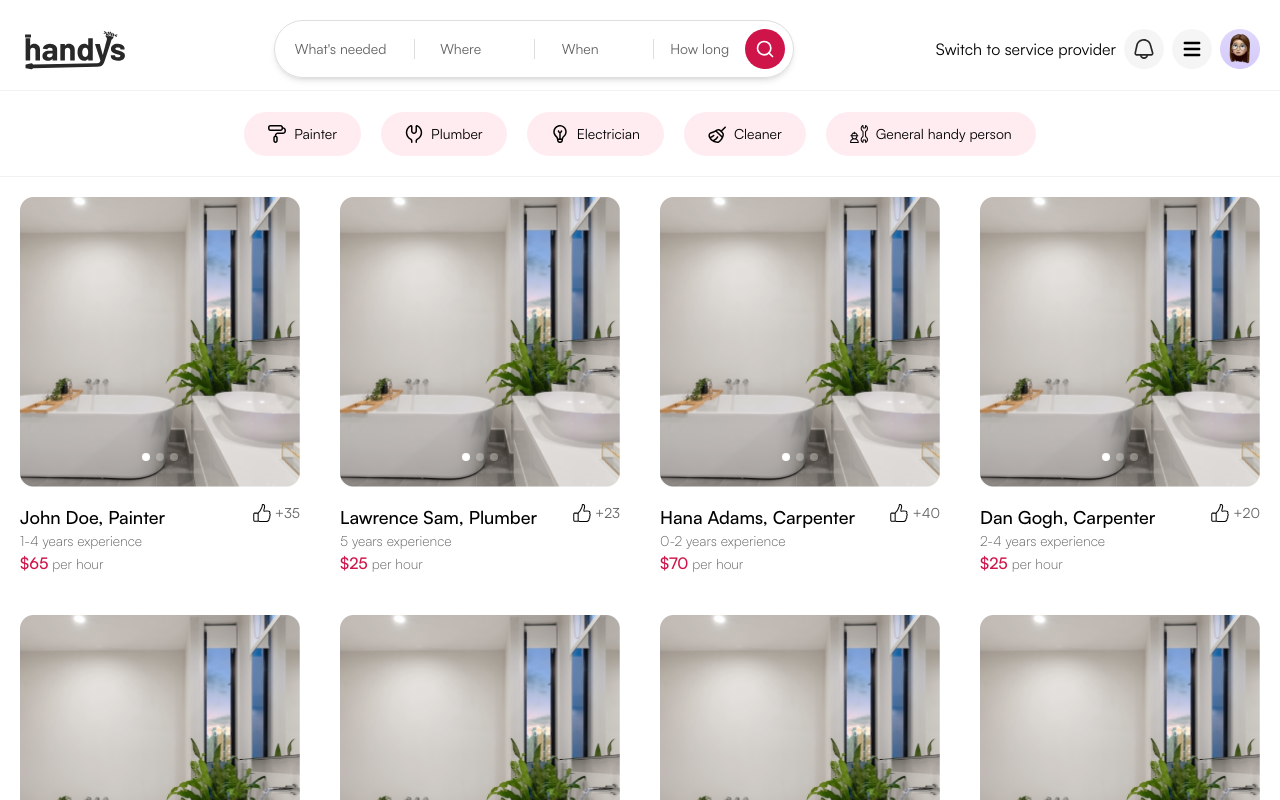
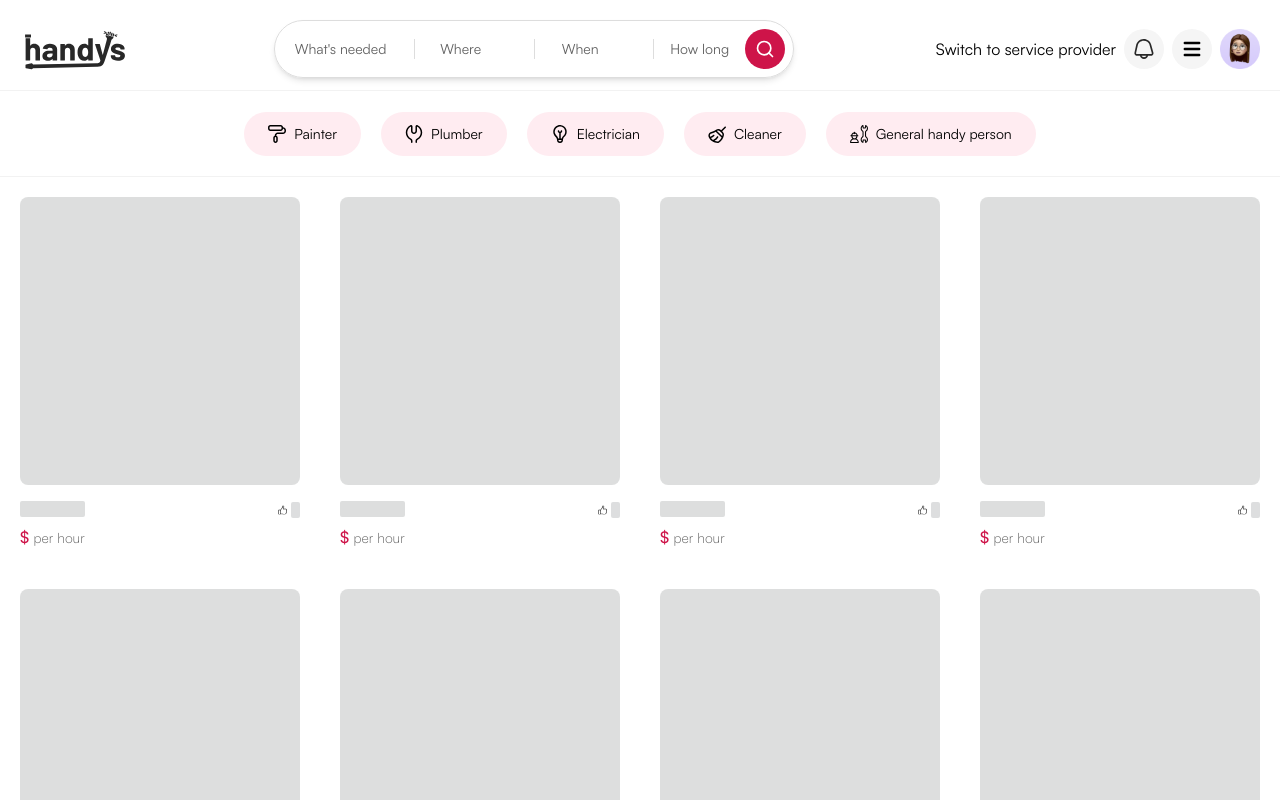
Before and after one commit to Handys-Inc/mvp-customer-portal, a React (Create React App) app: page / in a window 1280 px wide. Built offline with nearby package versions, Linux system fonts and the light colour scheme.

Commit message:
skeleton loaders

```diff
--- /dev/null
+++ b/src/app/Home/ServicesLoader.js
@@ -0,0 +1,48 @@
+/* eslint-disable jsx-a11y/heading-has-content */
+import React from "react";
+
+import Like from "../../assets/icons/svg/Like";
+
+function ServicesLoader() {
+  const fakeData = [
+    { id: 1 },
+    { id: 2 },
+    { id: 3 },
+    { id: 4 },
+    { id: 5 },
+    { id: 6 },
+    { id: 7 },
+    { id: 8 },
+  ];
+  return (
+    <div className="grid grid-cols-1 md:grid-cols-4 gap-10">
+      {fakeData.map((single, index) => {
+        return (
+          <div id={single.id} key={index}>
+            {/* image carousel */}
+            <div className="carousel-wrapper rounded-lg skeleton mb-4 h-72"></div>
+
+            {/* Information */}
+
+            <div className="flex flex-row justify-between items-start">
+              <div>
+                <h3 className="font-bold skeleton skeleton-text text-lg"></h3>
+                <p className="text-gray font-light text-sm"></p>
+                <p className="font-light text-gray  text-sm">
+                  <span className="font-bold text-base text-primary">$ </span>{" "}
+                  per hour
+                </p>
+              </div>
+              <div className="flex items-center text-gray text-sm">
+                <Like size={18} fill="#1d1d1d" />{" "}
+                <span className="ml-1 w-5 skeleton skeleton-text"></span>
+              </div>
+            </div>
+          </div>
+        );
+      })}
+    </div>
+  );
+}
+
+export default ServicesLoader;
--- a/src/app/Home/components/Services.js
+++ b/src/app/Home/components/Services.js
@@ -1,7 +1,17 @@
-import React from "react";
+import React, { Fragment, useEffect, useState } from "react";
 import ServiceCard from "./ServiceCard";
+import ServicesLoader from "../ServicesLoader";
 
 function Services() {
+  const [loading, setLoading] = useState(true);
+
+  useEffect(() => {
+    // fake api call
+    setTimeout(() => {
+      setLoading(false);
+    }, 50000);
+  }, []);
+
   const services = [
     {
       id: 1,
@@ -78,6 +88,13 @@ function Services() {
   ];
   return (
     <div className="px-0 md:px-5 mb-32">
+      {loading ? (
+        <Fragment>
+          <ServicesLoader />
+        </Fragment>
+      ) : (
+        <Fragment>
+          {/*  */}
           <div className="grid grid-cols-1 md:grid-cols-4 gap-10">
             {services.map((service) => {
               return <ServiceCard id={service.id} service={service} />;
@@ -86,6 +103,8 @@ function Services() {
           <div className="text-center my-10">
             <button className="btn-primary-outline my-5">Load more</button>
           </div>
+        </Fragment>
+      )}
     </div>
   );
 }
--- a/src/index.css
+++ b/src/index.css
@@ -145,8 +145,6 @@ input[type="number"] {
   @apply border border-gray w-full rounded-md px-2 py-5 text-center text-2xl;
 }
 
-
-
 /* account */
 .account-card {
   @apply flex flex-row md:flex-col  gap-1 md:items-start items-center md:rounded-2xl md:shadow-xl p-0 md:p-5 md:py-10 md:border md:border-faintGray;
@@ -192,3 +190,30 @@ input[type="radio"] {
 .message-pill {
   @apply rounded-full bg-faintGray text-xs text-gray py-1 px-4 inline-block;
 }
+
+/* Skeleton loaders */
+.skeleton {
+  opacity: 0.7;
+  animation: skeleton-loading 1s linear infinite alternate;
+}
+
+.skeleton-text {
+  width: 100%;
+  height: 1rem;
+  margin-bottom: 0.5rem;
+  border-radius: 0.125rem;
+}
+
+.skeleton-text:last-child {
+  margin-bottom: 0;
+  width: 80%;
+}
+
+@keyframes skeleton-loading {
+  0% {
+    background-color: hsl(0, 0%, 67%);
+  }
+  100% {
+    background-color: hsl(200, 20%, 95%);
+  }
+}
```
Lines whose indentation alone changed are shown as unchanged.
